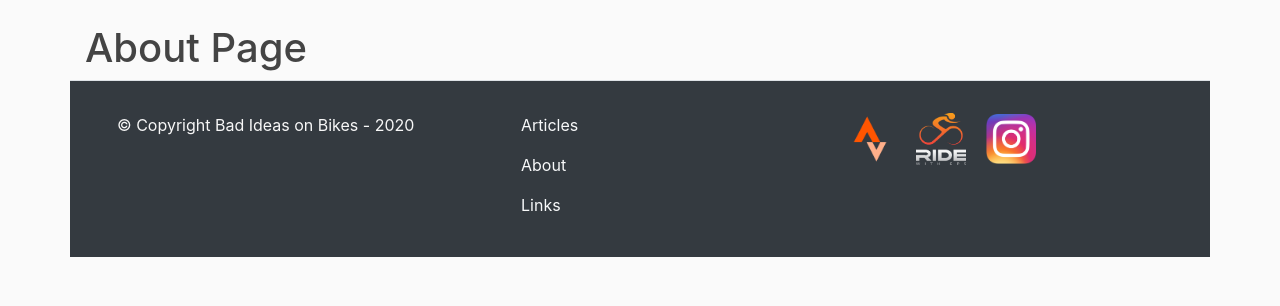
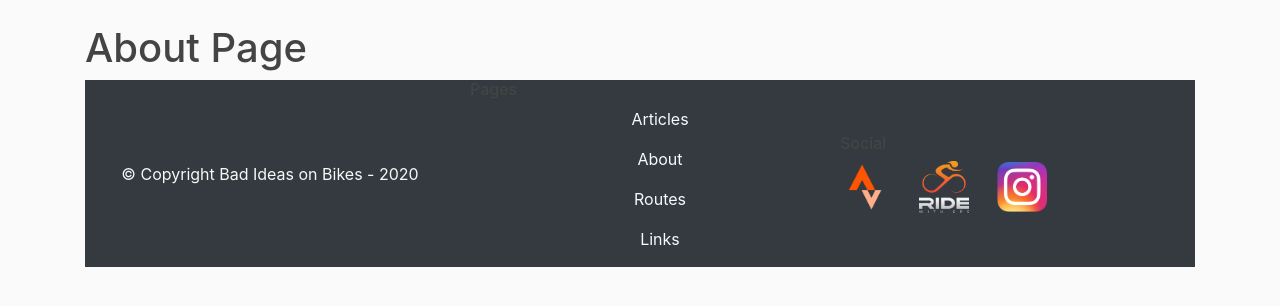
Before and after one commit to matthj1/BadIdeasOnBikesWebsite, a Flask app: page /about in a window 1280 px wide. Shown: the part 56-362 px from the top of the page. Run offline with Flask 2, Linux system fonts and the light colour scheme; some libraries are stand-ins or nearby versions.

Commit message:
really minor changes on footer, needs a total overhall

```diff
--- a/flaskbiob/templates/BASE.html
+++ b/flaskbiob/templates/BASE.html
@@ -64,19 +64,22 @@
             {% block content %}
 
             {% endblock content %}
-            <div class="row border-top p-4" id="footer">
-                <div class="col-4"><p class="footer-text m-2">© Copyright Bad Ideas on Bikes - 2020</p></div>
-                <div class="col-4">
-                    <ul class="footer-list m-2">
+            <div class="row mx-auto" id="footer">
+                <div class="col-4 my-auto"><p class="footer-text m-2 text-center">© Copyright Bad Ideas on Bikes - 2020</p></div>
+                <div class="col-4 my-auto">
+                    <h6>Pages</h6>
+                    <ul class="footer-list m-2 text-center">
                         <li class="mb-3"><a class="text-light" href="{{ url_for('main.homePage') }}">Articles</a></li>
                         <li class="mb-3"><a class="text-light" href="{{ url_for('main.aboutPage') }}">About</a></li>
+                        <li class="mb-3"><a class="text-light" href="">Routes</a></li>
                         <li class="mb-3"><a class="text-light" href="">Links</a></li>
                     </ul>
                 </div>
-                <div class="col-4">
-                    <a href="" class="image-link-gs"><img src="{{ url_for('static', filename='icons/strava.png') }}" class="button-icon m-2"></a>
-                    <a href="" class="image-link-gs"><img src="{{ url_for('static', filename='icons/RWGPS.png') }}" class="button-icon m-2"></a>
-                    <a href="" class="image-link-gs"><img src="{{ url_for('static', filename='icons/small_instagram.png') }}" class="button-icon m-2"></a>
+                <div class="col-4 my-auto">
+                    <h6>Social</h6>
+                    <a href="" class="image-link-gs mr-4"><img src="{{ url_for('static', filename='icons/strava.png') }}" class="button-icon"></a>
+                    <a href="" class="image-link-gs mr-4"><img src="{{ url_for('static', filename='icons/RWGPS.png') }}" class="button-icon"></a>
+                    <a href="" class="image-link-gs"><img src="{{ url_for('static', filename='icons/small_instagram.png') }}" class="button-icon"></a>
                 </div>
             </div>
 
```
